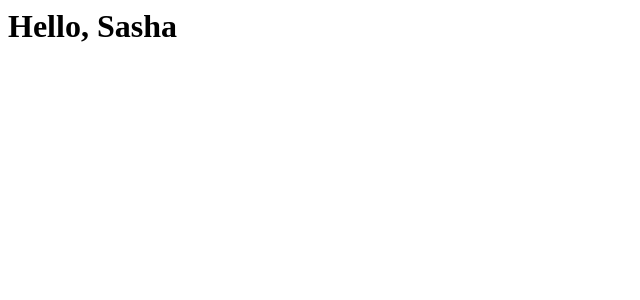
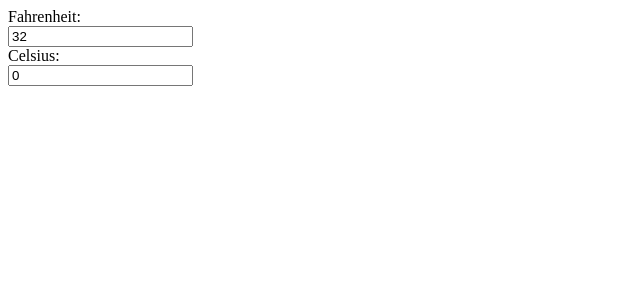
Before and after one commit to stud2009E/start, a React app: page / in a window 1280 px wide. Shown: the top 300 px of the page, without its empty margins (0-640 px from the left). Built offline with nearby package versions, Linux system fonts and the light colour scheme.

Commit message:
[FEATURE] up state example

```diff
--- a/src/App.jsx
+++ b/src/App.jsx
@@ -1,12 +1,5 @@
 import ReactDom from "react-dom";
 import React from "react";
+import TemperatureCalculator from "./TemperatureCalculator.jsx";
 
-const el = (name) => {
-    return (<div >
-        <h1>Hello, {name}</h1>
-    </div>);
-}
-
-
-
-ReactDom.render(el("Sasha"), document.getElementById("root"));
+ReactDom.render(<TemperatureCalculator/>, document.getElementById("root"));
--- /dev/null
+++ b/src/Temperature.jsx
@@ -0,0 +1,36 @@
+import React from "react";
+
+const Type = {
+    c: "Celsius",
+    f: "Fahrenheit"
+}
+
+class Temperature extends React.Component{
+
+    constructor(props) {
+        super(props);
+
+        this.handleChange = this.handleChange.bind(this);
+    }
+
+    handleChange(ev){
+        const value = ev.target.value;
+
+        this.props.temperatureChange({
+            scale: this.props.scale,
+            temperature: value
+        });
+    }
+
+    render() {
+        return (
+            <div>
+                {Type[this.props.scale]}:
+                <br/>
+                <input value={this.props.value} onChange={this.handleChange}/>
+            </div>
+        );
+    }
+}
+
+export default Temperature;
--- /dev/null
+++ b/src/TemperatureCalculator.jsx
@@ -0,0 +1,60 @@
+import React from "react";
+import Temperature from "./Temperature.jsx";
+
+function toCelsius(fahrenheit) {
+    return (fahrenheit - 32) * 5 / 9;
+}
+
+function toFahrenheit(celsius) {
+    return (celsius * 9 / 5) + 32;
+}
+
+function tryConvert(temperature, converter){
+    let value = +temperature;
+
+    if(isNaN(value)){
+        return "";
+    }
+
+    value = converter(value);
+    value = Math.round(value * 1000) / 1000;
+
+    return value.toString();
+}
+
+class TemperatureCalculator extends React.Component{
+
+    constructor(props) {
+        super(props);
+
+        this.state = {
+            scale: "c",
+            temperature: 0
+        }
+
+        this.temperatureChange = this.temperatureChange.bind(this);
+    }
+
+    temperatureChange({temperature, scale}){
+        this.setState({
+            scale: scale,
+            temperature: temperature
+        });
+    }
+
+    render(){
+        const temperature = this.state.temperature;
+
+        const fahrenheit = this.state.scale === "c" ? tryConvert(temperature, toFahrenheit) : temperature;
+        const celsius = this.state.scale === "f" ? tryConvert(temperature, toCelsius) : temperature;
+
+        return (
+            <div>
+                <Temperature scale="f" value={fahrenheit} temperatureChange={this.temperatureChange}/>
+                <Temperature scale="c" value={celsius} temperatureChange={this.temperatureChange}/>
+            </div>
+        );
+    }
+}
+
+export default TemperatureCalculator;
```
Also changed, not shown: src/Test.jsx (added, +7 -0 lines).
